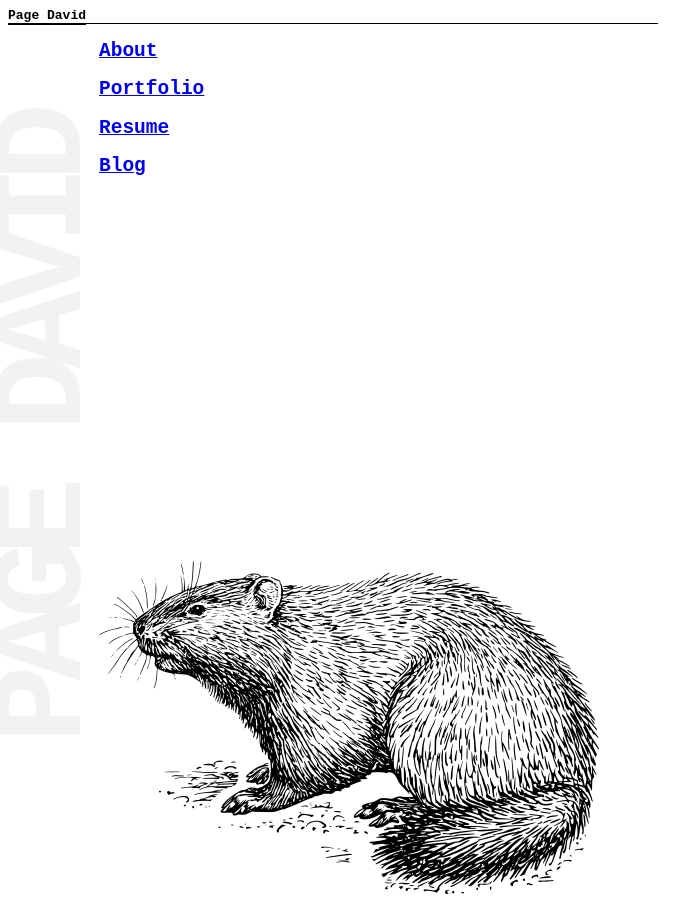
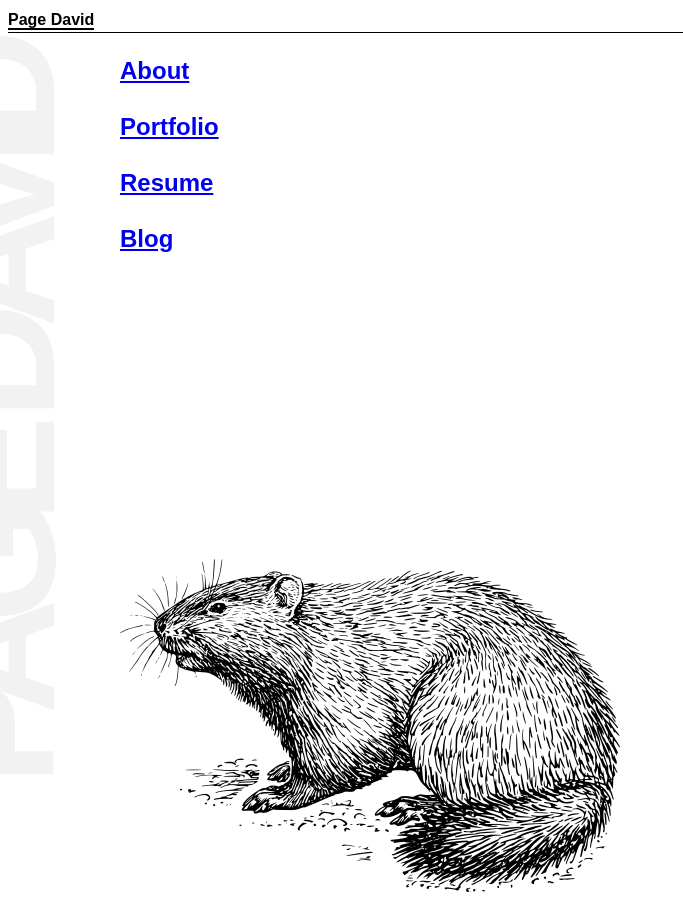
Before and after one commit to pagedavid/pagedavid.github.io, a Jekyll site: the page built from index.md, in a window 1280 px wide. Shown: the whole page, without its empty margins (0-683 px from the left). Built offline with Jekyll 4.4.1, drawn with Linux system fonts in a browser that asks for light colours.

Commit message:
sans-serif version, increased line height

```diff
--- a/_sass/brutal/_base.scss
+++ b/_sass/brutal/_base.scss
@@ -1,7 +1,8 @@
 html {
 	background-color: white;
-	font-family: monospace;
-	font-size: 1em;
+	font-family: sans-serif;
+	//font-size: 110%;
+  line-height: 1.5;
 }
 .background-text {
   font-size: 10em;
@@ -12,7 +13,7 @@ html {
   color: #f2f2f2;
   white-space: nowrap;
   text-transform: uppercase;
-  letter-spacing: -.12em;
+  letter-spacing: -.15em;
 }
 .site-header {
   border-bottom: 1px solid black;
--- a/_sass/brutal/_layout.scss
+++ b/_sass/brutal/_layout.scss
@@ -15,7 +15,7 @@ header, footer {
 .homepage .background-wrapper {
   position: fixed;
   bottom:50%;
-  left:-19em;
+  left:-21em;
   transform: rotate(-90deg);
   z-index: 0;
   white-space: nowrap;
```
